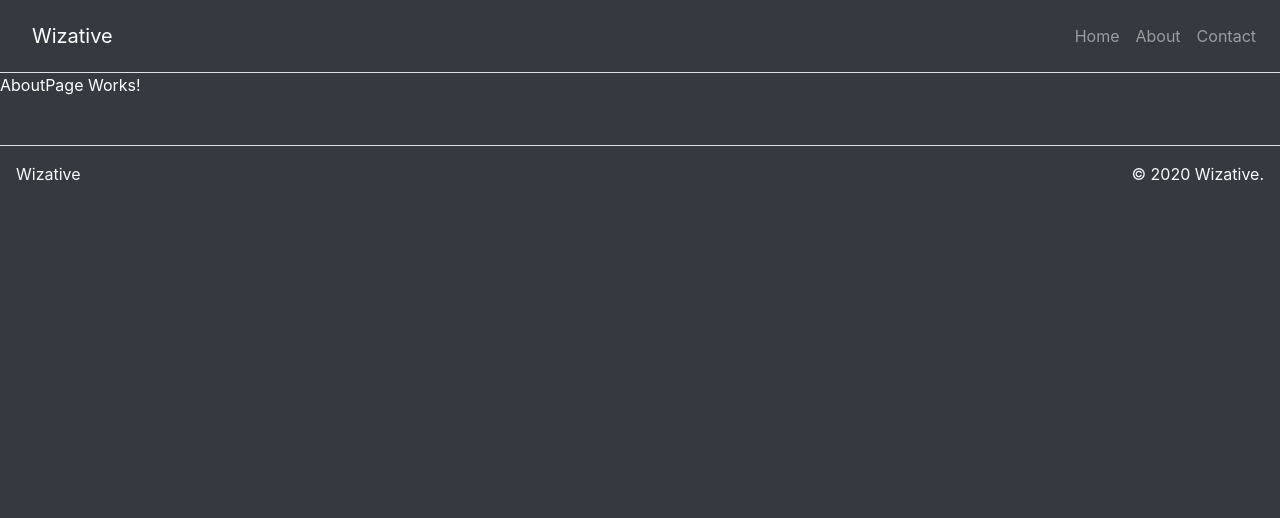
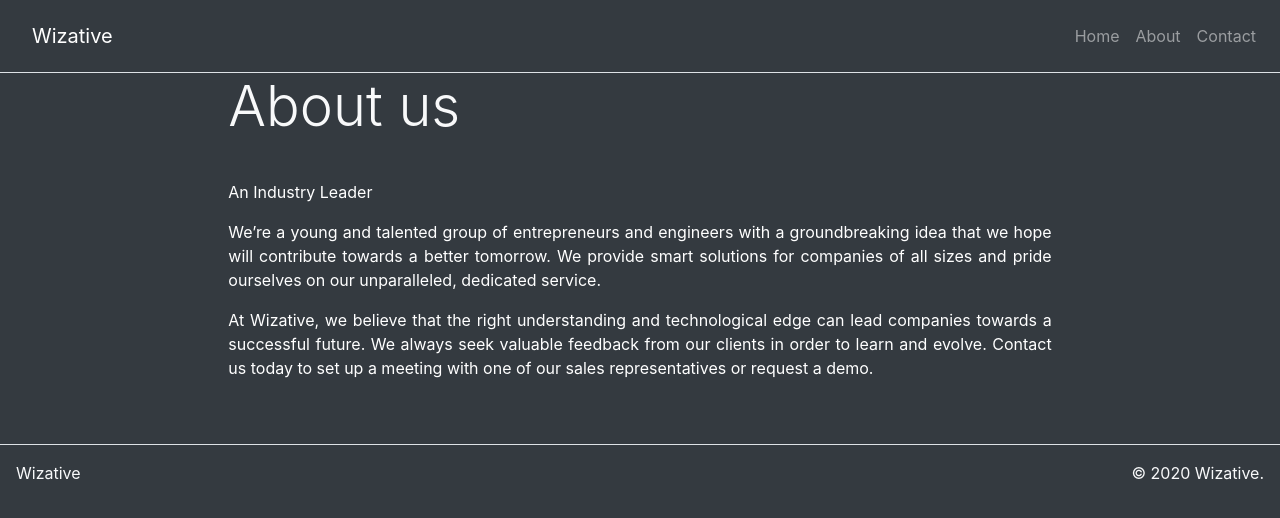
Before and after one commit to carolinacsz/wizative-test, a React (Create React App) app: page /about in a window 1280 px wide. Shown: the top 518 px of the page. Built offline with nearby package versions, Linux system fonts and the light colour scheme.

Commit message:
Building the About Page

```diff
--- a/src/App.js
+++ b/src/App.js
@@ -27,7 +27,7 @@ class App extends React.Component {
                 text: 'Welcome to Wizative, the advanced Software Startup paving the way to the future. We are a team of like-minded and determined individuals, all sharing a vision for success. We believe that our sophisticated technology has the potential to become an industry sensation. Would you like to find out more? Explore our website today and check some of our projects below.'
             },
             about: {
-                title: 'About me'
+                title: 'About us'
             },
             contact: {
                 title: 'Keep in touch'
@@ -38,7 +38,7 @@ class App extends React.Component {
     render() {
         return (
             <Router>
-                <Container className="p-0 bg-dark " fluid={true}>
+                <Container className="p-0 bg-dark text-justify" fluid={true}>
 
                     <Navbar className="border-bottom navbar-dark" bg="dark" expand="lg" >
 
--- /dev/null
+++ b/src/components/Content.js
@@ -0,0 +1,17 @@
+import React from 'react';
+import { Container, Row, Col } from 'react-bootstrap';
+
+function Content(props) {
+
+    return(
+        <Container fluid={true}>
+            <Row className="justify-content-center text-justify">
+                <Col md={8}>
+                    {props.children}
+                </Col>
+            </Row>
+        </Container>
+    );
+}
+
+export default Content;
--- a/src/pages/AboutPage.js
+++ b/src/pages/AboutPage.js
@@ -1,9 +1,22 @@
 import React from 'react';
+import Hero from '../components/Hero';
+import Content from '../components/Content';
 
-function AboutPage(props){
+function AboutPage(props) {
 
-    return(
-        <p>AboutPage Works!</p>
+    return (
+        <div>
+            <Hero title={props.title} />
+
+            <Content>
+                <p>An Industry Leader</p>
+
+                <p>We’re a young and talented group of entrepreneurs and engineers with a groundbreaking idea that we hope will contribute towards a better tomorrow. We provide smart solutions for companies of all sizes and pride ourselves on our unparalleled, dedicated service.</p>
+
+                <p>At Wizative, we believe that the right understanding and technological edge can lead companies towards a successful future. We always seek valuable feedback from our clients in order to learn and evolve. Contact us today to set up a meeting with one of our sales representatives or request a demo.</p>
+
+            </Content>
+        </div>
     );
 }
 
```
